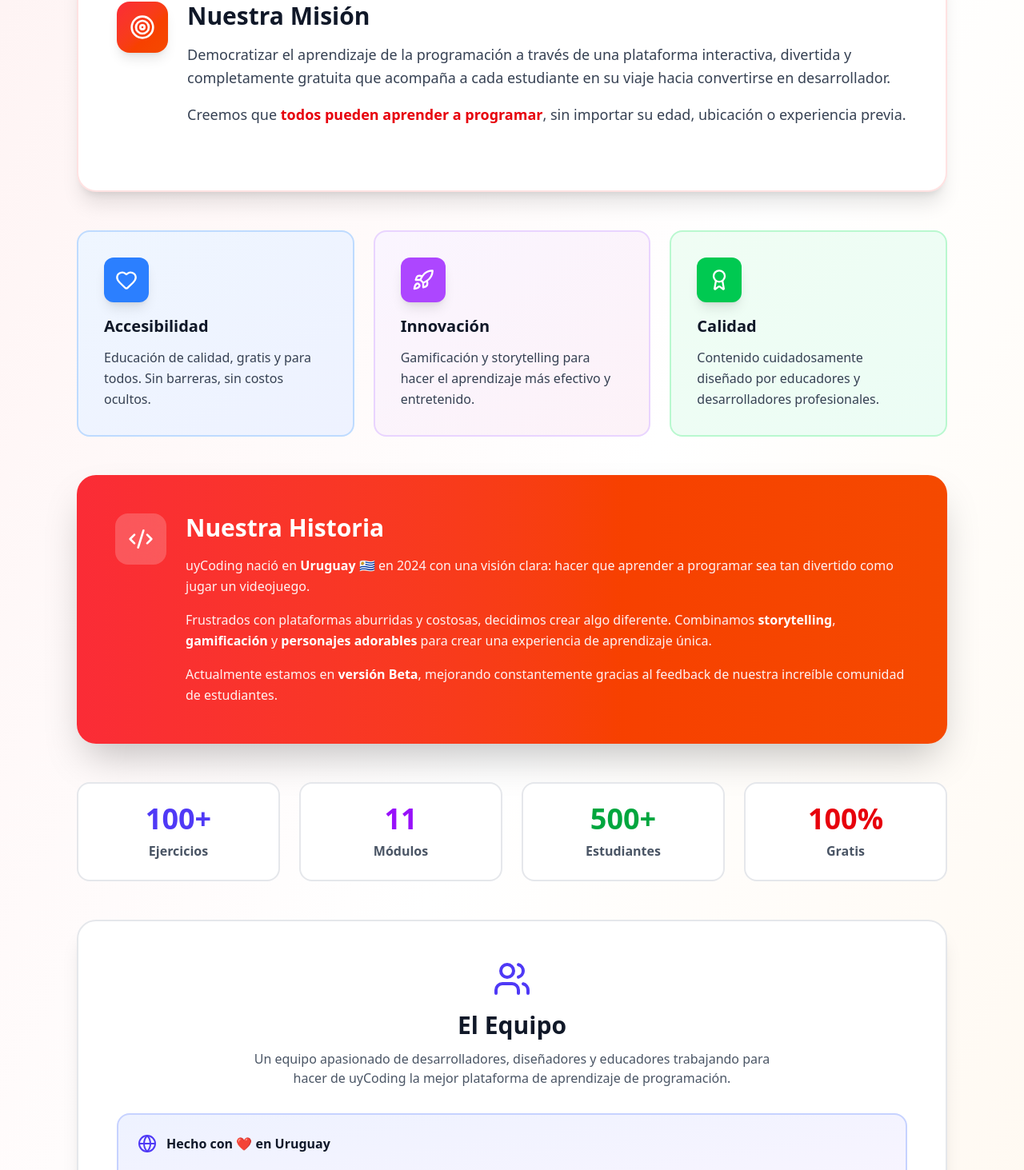
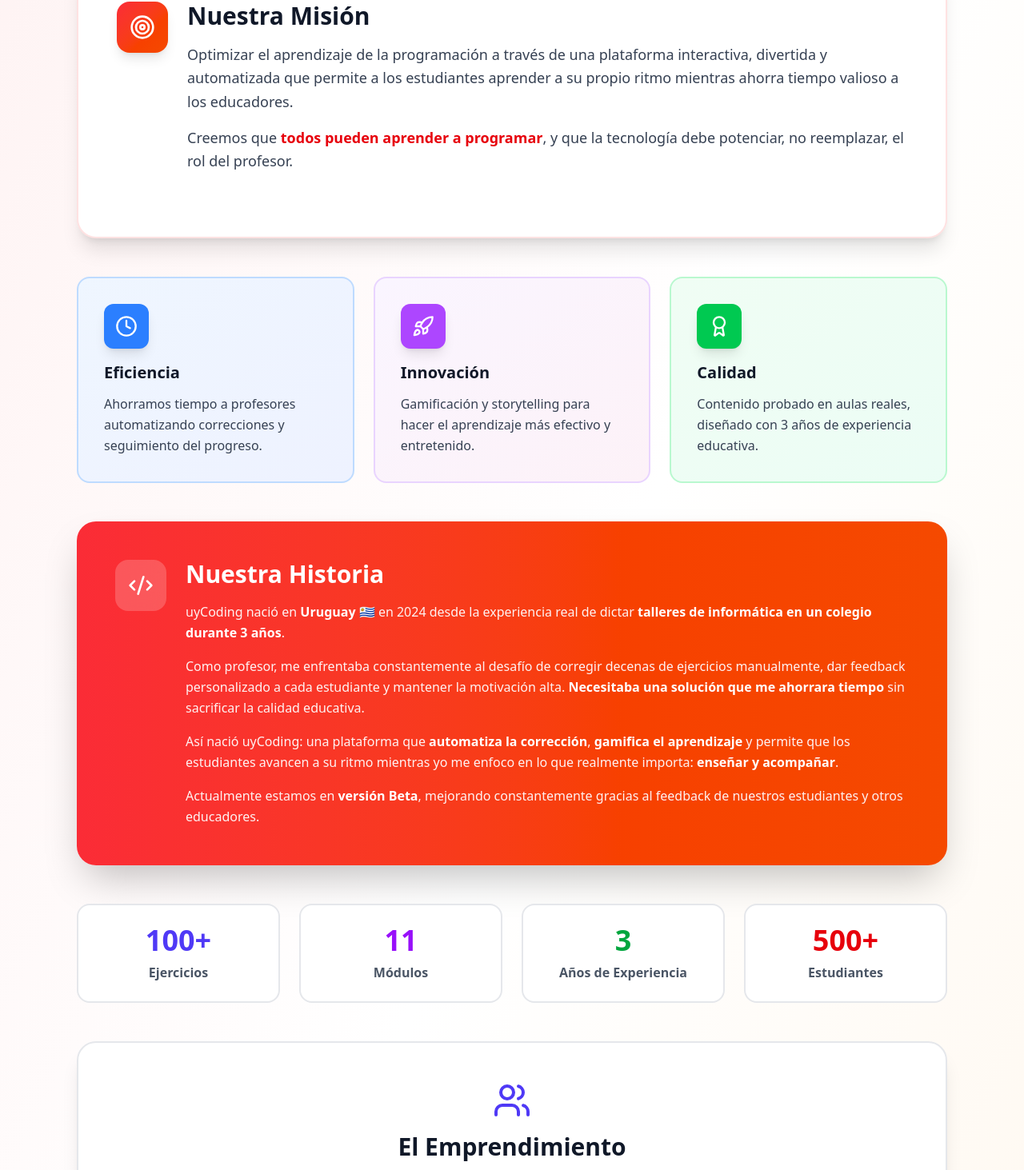
Before and after one commit to renzxavi/lms-frontend, a Next.js app: page /about in a window 1280 px wide. Shown: the part 423-1886 px from the top of the page at 80% size. Built offline with nearby package versions, Linux system fonts and the light colour scheme; no server answers.

Commit message:
settings within us and FAQs

```diff
--- a/src/app/about/page.tsx
+++ b/src/app/about/page.tsx
@@ -1,4 +1,4 @@
-import { Code2, Heart, Target, Users, Zap, Rocket, Award, Globe } from 'lucide-react';
+import { Code2, Heart, Target, Users, Zap, Rocket, Award, Globe, Clock } from 'lucide-react';
 import Link from 'next/link';
 
 export default function AboutPage() {
@@ -29,13 +29,13 @@
             <div>
               <h2 className="text-3xl font-black text-gray-900 mb-4">Nuestra Misión</h2>
               <p className="text-gray-700 text-lg leading-relaxed mb-4">
-                Democratizar el aprendizaje de la programación a través de una plataforma interactiva,
-                divertida y completamente gratuita que acompaña a cada estudiante en su viaje hacia
-                convertirse en desarrollador.
+                Optimizar el aprendizaje de la programación a través de una plataforma interactiva,
+                divertida y automatizada que permite a los estudiantes aprender a su propio ritmo
+                mientras ahorra tiempo valioso a los educadores.
               </p>
               <p className="text-gray-700 text-lg leading-relaxed">
                 Creemos que <strong className="text-red-600">todos pueden aprender a programar</strong>,
-                sin importar su edad, ubicación o experiencia previa.
+                y que la tecnología debe potenciar, no reemplazar, el rol del profesor.
               </p>
             </div>
           </div>
@@ -46,11 +46,11 @@
 
           <div className="bg-gradient-to-br from-blue-50 to-indigo-50 rounded-2xl p-8 border-2 border-blue-200">
             <div className="w-14 h-14 bg-blue-500 rounded-xl flex items-center justify-center mb-4 shadow-lg">
-              <Heart className="w-7 h-7 text-white" />
+              <Clock className="w-7 h-7 text-white" />
             </div>
-            <h3 className="text-xl font-black text-gray-900 mb-3">Accesibilidad</h3>
+            <h3 className="text-xl font-black text-gray-900 mb-3">Eficiencia</h3>
             <p className="text-gray-700 leading-relaxed">
-              Educación de calidad, gratis y para todos. Sin barreras, sin costos ocultos.
+              Ahorramos tiempo a profesores automatizando correcciones y seguimiento del progreso.
             </p>
           </div>
 
@@ -70,7 +70,7 @@
             </div>
             <h3 className="text-xl font-black text-gray-900 mb-3">Calidad</h3>
             <p className="text-gray-700 leading-relaxed">
-              Contenido cuidadosamente diseñado por educadores y desarrolladores profesionales.
+              Contenido probado en aulas reales, diseñado con 3 años de experiencia educativa.
             </p>
           </div>
         </div>
@@ -85,17 +85,22 @@
               <h2 className="text-3xl font-black mb-4">Nuestra Historia</h2>
               <div className="space-y-4 text-red-50 leading-relaxed">
                 <p>
-                  uyCoding nació en <strong className="text-white">Uruguay 🇺🇾</strong> en 2024 con una visión clara:
-                  hacer que aprender a programar sea tan divertido como jugar un videojuego.
+                  uyCoding nació en <strong className="text-white">Uruguay 🇺🇾</strong> en 2024 desde la experiencia real
+                  de dictar <strong className="text-white">talleres de informática en un colegio durante 3 años</strong>.
                 </p>
                 <p>
-                  Frustrados con plataformas aburridas y costosas, decidimos crear algo diferente.
-                  Combinamos <strong className="text-white">storytelling</strong>, <strong className="text-white">gamificación</strong> y
-                  <strong className="text-white"> personajes adorables</strong> para crear una experiencia de aprendizaje única.
+                  Como profesor, me enfrentaba constantemente al desafío de corregir decenas de ejercicios manualmente,
+                  dar feedback personalizado a cada estudiante y mantener la motivación alta.
+                  <strong className="text-white"> Necesitaba una solución que me ahorrara tiempo</strong> sin sacrificar la calidad educativa.
+                </p>
+                <p>
+                  Así nació uyCoding: una plataforma que <strong className="text-white">automatiza la corrección</strong>,
+                  <strong className="text-white"> gamifica el aprendizaje</strong> y permite que los estudiantes avancen a su ritmo
+                  mientras yo me enfoco en lo que realmente importa: <strong className="text-white">enseñar y acompañar</strong>.
                 </p>
                 <p>
                   Actualmente estamos en <strong className="text-white">versión Beta</strong>, mejorando constantemente
-                  gracias al feedback de nuestra increíble comunidad de estudiantes.
+                  gracias al feedback de nuestros estudiantes y otros educadores.
                 </p>
               </div>
             </div>
@@ -116,13 +121,13 @@
           </div>
 
           <div className="bg-white rounded-2xl p-6 border-2 border-gray-200 text-center">
-            <div className="text-4xl font-black text-green-600 mb-2">500+</div>
-            <p className="text-gray-600 font-semibold">Estudiantes</p>
+            <div className="text-4xl font-black text-green-600 mb-2">3</div>
+            <p className="text-gray-600 font-semibold">Años de Experiencia</p>
           </div>
 
           <div className="bg-white rounded-2xl p-6 border-2 border-gray-200 text-center">
-            <div className="text-4xl font-black text-red-600 mb-2">100%</div>
-            <p className="text-gray-600 font-semibold">Gratis</p>
+            <div className="text-4xl font-black text-red-600 mb-2">500+</div>
+            <p className="text-gray-600 font-semibold">Estudiantes</p>
           </div>
         </div>
 
@@ -130,10 +135,10 @@
         <div className="bg-white rounded-3xl shadow-xl p-8 sm:p-12 mb-12 border-2 border-gray-200">
           <div className="text-center mb-8">
             <Users className="w-12 h-12 text-indigo-600 mx-auto mb-4" />
-            <h2 className="text-3xl font-black text-gray-900 mb-3">El Equipo</h2>
+            <h2 className="text-3xl font-black text-gray-900 mb-3">El Emprendimiento</h2>
             <p className="text-gray-600 max-w-2xl mx-auto">
-              Un equipo apasionado de desarrolladores, diseñadores y educadores trabajando
-              para hacer de uyCoding la mejor plataforma de aprendizaje de programación.
+              Un proyecto nacido desde la experiencia real en el aula, desarrollado por un profesor
+              que vivió en primera persona los desafíos de enseñar programación.
             </p>
           </div>
 
@@ -143,8 +148,8 @@
               <h3 className="font-black text-gray-900">Hecho con ❤️ en Uruguay</h3>
             </div>
             <p className="text-gray-700 leading-relaxed">
-              Somos un equipo pequeño pero dedicado, trabajando desde Montevideo para llevar
-              educación de calidad a estudiantes de todo el mundo hispanohablante.
+              Combinamos 3 años de experiencia educativa real con tecnología moderna
+              para crear una herramienta que resuelve problemas reales de profesores y estudiantes.
             </p>
           </div>
         </div>
@@ -157,7 +162,7 @@
               <h3 className="text-xl font-black text-purple-900 mb-2">Estamos en Beta</h3>
               <p className="text-purple-800 leading-relaxed mb-4">
                 uyCoding está en constante evolución. Agregamos nuevas funcionalidades cada semana
-                y arreglamos bugs rápidamente. Tu paciencia y feedback son invaluables para nosotros.
+                basadas en feedback real de aulas y estudiantes. Tu opinión es invaluable para nosotros.
               </p>
               <Link
                 href="/contact"
@@ -182,7 +187,7 @@
             href="/register"
             className="inline-flex items-center gap-2 px-8 py-4 bg-gradient-to-r from-red-500 to-orange-600 text-white font-bold rounded-xl hover:from-red-600 hover:to-orange-700 transition-all shadow-lg hover:shadow-xl"
           >
-            Crear cuenta gratis
+            Crear cuenta
             <Rocket className="w-5 h-5" />
           </Link>
         </div>
--- a/src/app/contact/page.tsx
+++ b/src/app/contact/page.tsx
@@ -89,7 +89,7 @@
             <MapPin className="w-8 h-8 text-blue-600 mb-3" />
             <h3 className="font-black text-gray-900 mb-2">Ubicación</h3>
             <p className="text-sm text-gray-700">
-              Montevideo, Uruguay<br />
+              Salto, Uruguay<br />
               <span className="font-bold">🇺🇾 Hecho en Uruguay</span>
             </p>
           </div>
--- a/src/components/Footer.tsx
+++ b/src/components/Footer.tsx
@@ -153,10 +153,6 @@
               <span className="font-medium">100% Seguro</span>
             </div>
             <div className="flex items-center gap-2">
-              <div className="w-2 h-2 bg-blue-500 rounded-full animate-pulse"></div>
-              <span className="font-medium">Gratis para Siempre</span>
-            </div>
-            <div className="flex items-center gap-2">
               <div className="w-2 h-2 bg-purple-500 rounded-full animate-pulse"></div>
               <span className="font-medium">Educación de Calidad</span>
             </div>
```
